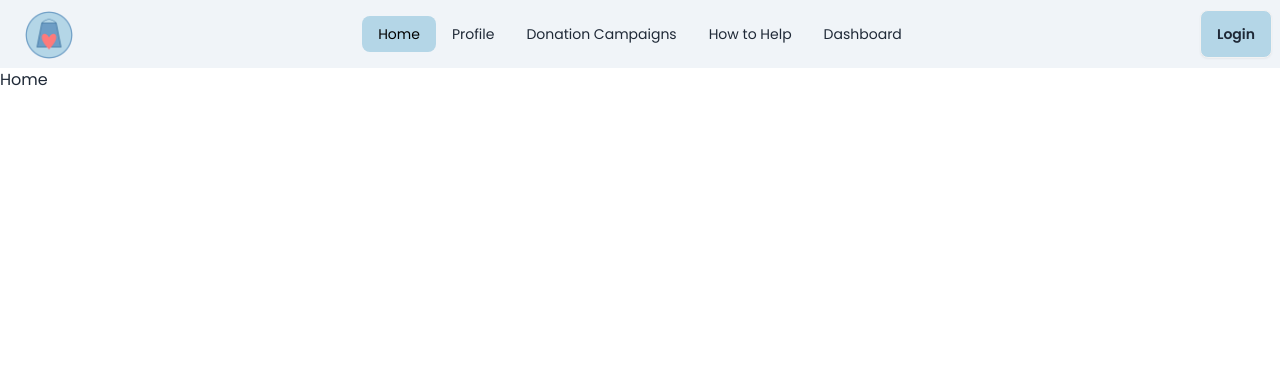
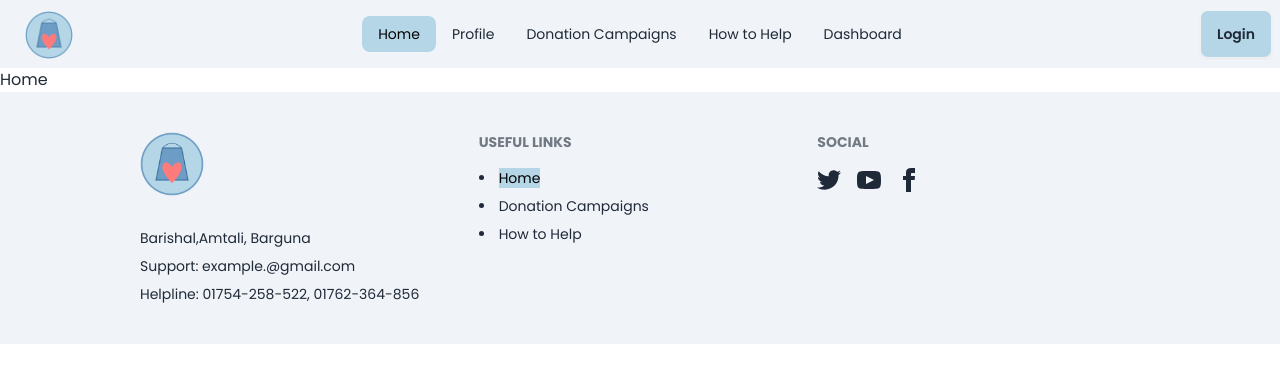
Before and after one commit to mdabdulkyum1/test, a React (Vite) app: page / in a window 1280 px wide. Shown: the top 382 px of the page. Built offline with nearby package versions, Linux system fonts and the light colour scheme.

Commit message:
Footer design done

```diff
--- /dev/null
+++ b/src/components/Footer/Footer.jsx
@@ -0,0 +1,78 @@
+import { NavLink } from "react-router-dom";
+import winterLogo from "../../assets/winterLogo.png";
+
+function Footer() {
+  return (
+    <footer className=" bg-primary-bg text-base-content p-10">
+      <div className="footer grid-cols-1 lg:grid-cols-3 w-5/6 mx-auto">
+        <aside>
+          <div className="flex gap-3">
+            <img
+              src={winterLogo}
+              alt="Winter Clothing Donation"
+              className="w-16"
+            />
+          </div>
+          <div className="mt-6 space-y-2">
+            <p>Barishal,Amtali, Barguna</p>
+            <p>Support: example.@gmail.com</p>
+            <p>Helpline: 01754-258-522, 01762-364-856</p>
+          </div>
+        </aside>
+        <nav>
+          <h6 className="footer-title">Useful Links</h6>
+
+          <li>
+            <NavLink to="/">Home</NavLink>
+          </li>
+          <li>
+            <NavLink to="/campaigns">Donation Campaigns</NavLink>
+          </li>
+          <li>
+            <NavLink to="/help">How to Help</NavLink>
+          </li>
+        </nav>
+        <nav>
+          <h6 className="footer-title">Social</h6>
+          <div className="grid grid-flow-col gap-4">
+            <a>
+              <svg
+                xmlns="http://www.w3.org/2000/svg"
+                width="24"
+                height="24"
+                viewBox="0 0 24 24"
+                className="fill-current"
+              >
+                <path d="M24 4.557c-.883.392-1.832.656-2.828.775 1.017-.609 1.798-1.574 2.165-2.724-.951.564-2.005.974-3.127 1.195-.897-.957-2.178-1.555-3.594-1.555-3.179 0-5.515 2.966-4.797 6.045-4.091-.205-7.719-2.165-10.148-5.144-1.29 2.213-.669 5.108 1.523 6.574-.806-.026-1.566-.247-2.229-.616-.054 2.281 1.581 4.415 3.949 4.89-.693.188-1.452.232-2.224.084.626 1.956 2.444 3.379 4.6 3.419-2.07 1.623-4.678 2.348-7.29 2.04 2.179 1.397 4.768 2.212 7.548 2.212 9.142 0 14.307-7.721 13.995-14.646.962-.695 1.797-1.562 2.457-2.549z"></path>
+              </svg>
+            </a>
+            <a>
+              <svg
+                xmlns="http://www.w3.org/2000/svg"
+                width="24"
+                height="24"
+                viewBox="0 0 24 24"
+                className="fill-current"
+              >
+                <path d="M19.615 3.184c-3.604-.246-11.631-.245-15.23 0-3.897.266-4.356 2.62-4.385 8.816.029 6.185.484 8.549 4.385 8.816 3.6.245 11.626.246 15.23 0 3.897-.266 4.356-2.62 4.385-8.816-.029-6.185-.484-8.549-4.385-8.816zm-10.615 12.816v-8l8 3.993-8 4.007z"></path>
+              </svg>
+            </a>
+            <a>
+              <svg
+                xmlns="http://www.w3.org/2000/svg"
+                width="24"
+                height="24"
+                viewBox="0 0 24 24"
+                className="fill-current"
+              >
+                <path d="M9 8h-3v4h3v12h5v-12h3.642l.358-4h-4v-1.667c0-.955.192-1.333 1.115-1.333h2.885v-5h-3.808c-3.596 0-5.192 1.583-5.192 4.615v3.385z"></path>
+              </svg>
+            </a>
+          </div>
+        </nav>
+      </div>
+    </footer>
+  );
+}
+
+export default Footer;
--- a/src/layout/MainLayout.jsx
+++ b/src/layout/MainLayout.jsx
@@ -1,11 +1,13 @@
 import { Outlet } from "react-router-dom";
 import Navbar from "../components/Navbar/Navbar";
+import Footer from './../components/Footer/Footer';
 
 function MainLayout() {
   return (
     <div className="font-poppins">
       <Navbar></Navbar>
       <Outlet></Outlet>
+      <Footer></Footer>
     </div>
   );
 }
```
